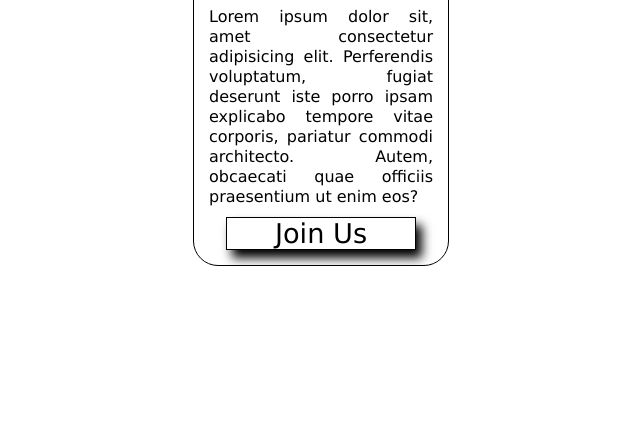
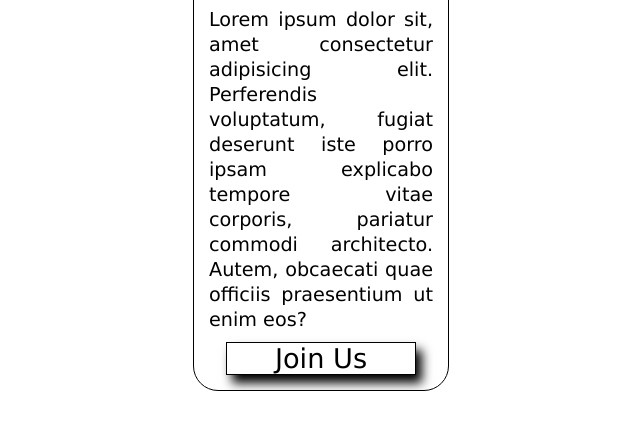
Before and after one commit to sabbirsohan/card-before-hover, a plain HTML site: page index.html in a window 1280 px wide. Shown: the part 293-722 px from the top of the page, without its empty margins (319-959 px from the left). Drawn offline with Linux system fonts and the light colour scheme.

Commit message:
Update style.css

```diff
--- a/style.css
+++ b/style.css
@@ -34,8 +34,8 @@ main{
     text-align: justify;
     font-family: 'Lucida Sans', 'Lucida Sans Regular', 'Lucida Grande', 'Lucida Sans Unicode', Geneva, Verdana, sans-serif;
     padding: 10px 15px;
-    font-size: 1rem;
-    line-height: 20px;
+    font-size: 1.2rem;
+    line-height: 25px;
  }
 
  button{
```
